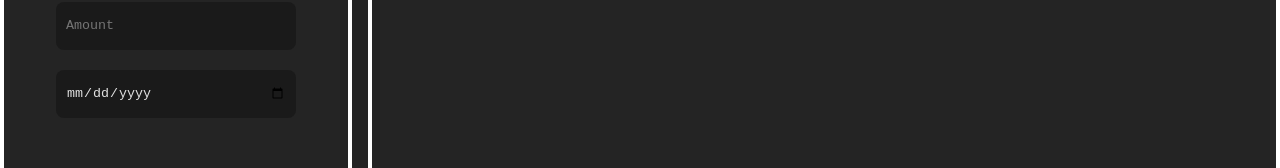
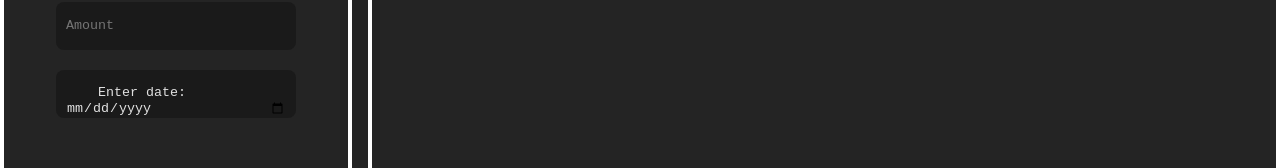
Before and after one commit to NouranAlSharawneh/Expense-Tracker, a React (Vite) app: page / in a window 1280 px wide. Shown: the part 335-503 px from the top of the page. Built offline with nearby package versions, Linux system fonts and the light colour scheme; a web font is replaced by a local one.

Commit message:
local Storage

```diff
--- a/src/App.css
+++ b/src/App.css
@@ -180,6 +180,17 @@ button:focus-visible {
     padding-bottom: 1.4rem;
     padding-left: 7rem;
   }
+
+  input[type="date"]::before {
+    color: rgba(255, 255, 255, 0.87);
+    padding-top: 5rem;
+    content: "Enter date: ";
+    padding-left: 2rem;
+  }
+
+  input[type="date"] {
+    padding-top: 1.5rem;
+  }
 }
 
 @media (max-width: 1370px) {
@@ -187,4 +198,15 @@ button:focus-visible {
     padding-bottom: 1.4rem;
     padding-left: 6rem;
   }
+
+  input[type="date"]::before {
+    color: rgba(255, 255, 255, 0.87);
+    padding-top: 5rem;
+    content: "Enter date: ";
+    padding-left: 2rem;
+  }
+
+  input[type="date"] {
+    padding-top: 1.5rem;
+  }
 }
--- a/src/App.jsx
+++ b/src/App.jsx
@@ -14,14 +14,14 @@ export default function App() {
   const [date, setDate] = useState(null);
   const [expense, setExpense] = useState([]);
 
-  // useEffect(() => {
-  //   const data = window.localStorage.getItem("EXPENSE");
-  //   setExpense(JSON.parse(data));
-  // }, []);
+  useEffect(() => {
+    const data = window.localStorage.getItem("EXPENSE");
+    setExpense(data ? JSON.parse(data) : []);
+  }, []);
 
-  // useEffect(() => {
-  //   window.localStorage.setItem("EXPENSE", JSON.stringify(expense));
-  // }, [expense]);
+  useEffect(() => {
+    window.localStorage.setItem("EXPENSE", JSON.stringify(expense));
+  }, [expense]);
 
   function handleSubmit(newData) {
     setExpense((data) => [...data, newData]);
```
